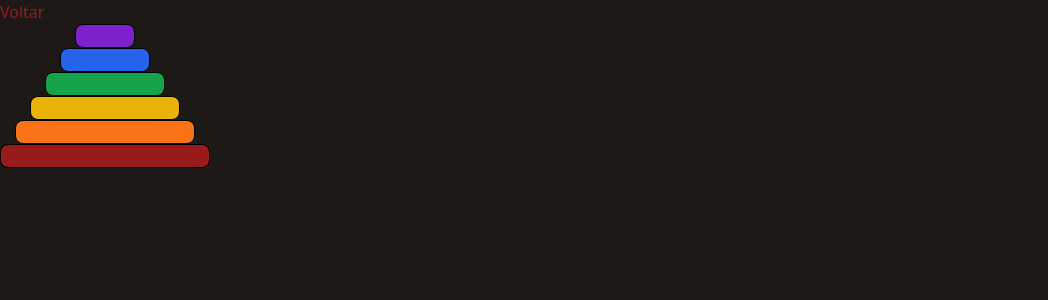
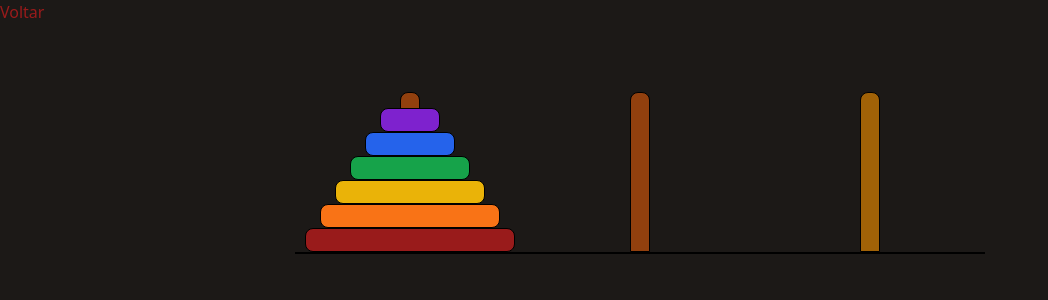
Before and after one commit to M4rkux/thepuzzlegame, a SvelteKit app: page /minigame/hanoi in a window 1280 px wide. Shown: the top 300 px of the page, without its empty margins (0-1048 px from the left). Built offline with nearby package versions, Linux system fonts and the light colour scheme.

Commit message:
Add hanoi game base

```diff
--- a/src/routes/minigame/hanoi/+page.svelte
+++ b/src/routes/minigame/hanoi/+page.svelte
@@ -1,23 +1,56 @@
 <script lang="ts">
   const disks = [...new Array(6).keys()];
-  const poles = [
+  let poles = [
     [...disks],
     [],
     []
   ];
+  let currentDisk: number = -1;
+  let hoverPole: number = 0;
+
+  function handleClickDisk(poleIndex: number) {
+    if (currentDisk < 0) {
+      currentDisk = poles[poleIndex].shift() as number;
+    }
+    poles = poles;
+    hoverPole = poleIndex;
+  }
+
+  function handleClickPole(poleIndex: number) {
+    if (currentDisk > -1 && (!poles[poleIndex].length || currentDisk < poles[poleIndex][0])) {
+      poles[poleIndex].unshift(currentDisk);
+      currentDisk = -1;
+    }
+    poles = poles;
+  }
+
+  function handleHoverPole(poleIndex: number) {
+    hoverPole = poleIndex;
+  }
 </script>
 
-<div class="flex flex-col align-middle items-center w-[210px]">
-  {#each poles as poleDisks}
-    {#each poleDisks as disk, i}
-      <div class="disk disk-{disk} {i === 0 && 'grabbable'}"></div>
+<div class="w-full flex">
+  <div class="mx-auto flex flex-row relative">
+    {#if currentDisk > -1}
+      <div class="w-[230px] floating floating-{hoverPole}">
+        <button class="disk disk-{currentDisk}" />
+      </div>
+    {/if}
+    {#each poles as poleDisks, poleIndex}
+    <!-- svelte-ignore a11y-no-static-element-interactions -->
+    <div class="flex flex-col justify-end items-center w-[230px] h-[230px] border-b-2 border-black pt-4 px-auto relative" on:mouseenter={() => handleHoverPole(poleIndex)}>
+        <button class="pole {poleIndex === poles.length - 1 && 'pole-goal'} {currentDisk > -1 && 'clickable'}" on:click={() => handleClickPole(poleIndex)} />
+        {#each poleDisks as disk, i}
+          <button class="disk disk-{disk} {currentDisk === -1 && i === 0 && 'clickable'}" on:click={() => handleClickDisk(poleIndex)} />
+        {/each}
+      </div>
     {/each}
-  {/each}
+  </div>
 </div>
 
 <style lang="scss">
   .disk {
-    @apply block h-[24px] rounded-lg border-black border-solid border-[1px];
+    @apply block h-[24px] rounded-lg border-black border-solid border-[1px] z-10 cursor-default transition-transform;
 
     &-0 {
       @apply bg-purple-700 w-[60px];
@@ -44,15 +77,49 @@
     }
   }
 
-  .grabbable {
-    @apply cursor-grab;
+  .floating {
+    @apply absolute flex justify-center transition-all;
+
+    button {
+      @apply shadow-[0_0_2px_1px];
+    }
+
+    &-0 {
+      @apply translate-x-0;
+    }
+    &-1 {
+      @apply translate-x-[230px];
+    }
+    &-2 {
+      @apply translate-x-[460px];
+    }
+  }
+
+  .pole {
+    @apply bg-amber-800 w-[20px] h-[160px] block rounded-t-lg border-black border-solid border-[1px] absolute z-0 bottom-0 cursor-default;
+
+    &-goal {
+      @apply bg-yellow-700;
+    }
+  }
+
+  .clickable {
+    @apply cursor-pointer;
+
+    &.disk:hover {
+      @apply -translate-y-px rotate-3;
+    }
+
+    &.pole:hover {
+      @apply shadow-[0_-3px_2px_2px];
+    }
 
     &:hover {
       @apply shadow-[0_0_2px_2px] shadow-sky-100;
     }
 
     &:active {
-      @apply cursor-grabbing shadow-[0_0_2px_1px] shadow-sky-100;
+      @apply shadow-[0_0_2px_1px] shadow-sky-100;
     }
   }
 </style>
```
